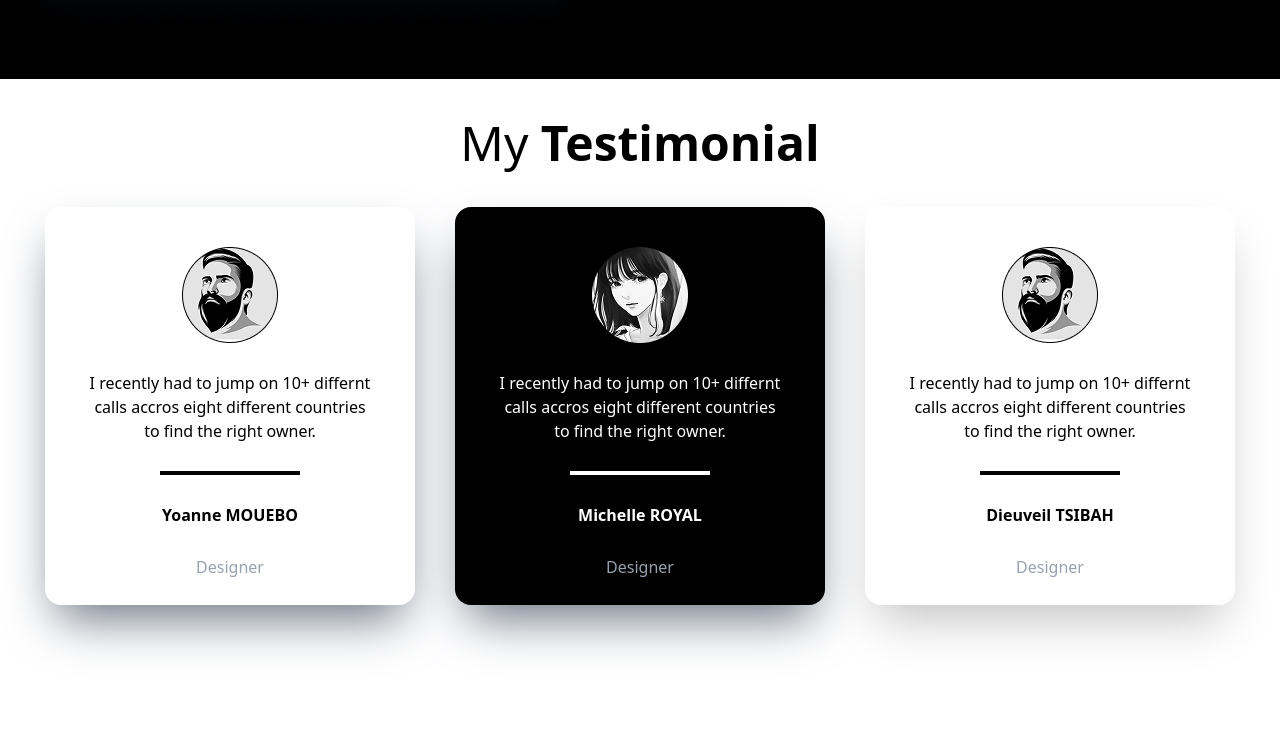
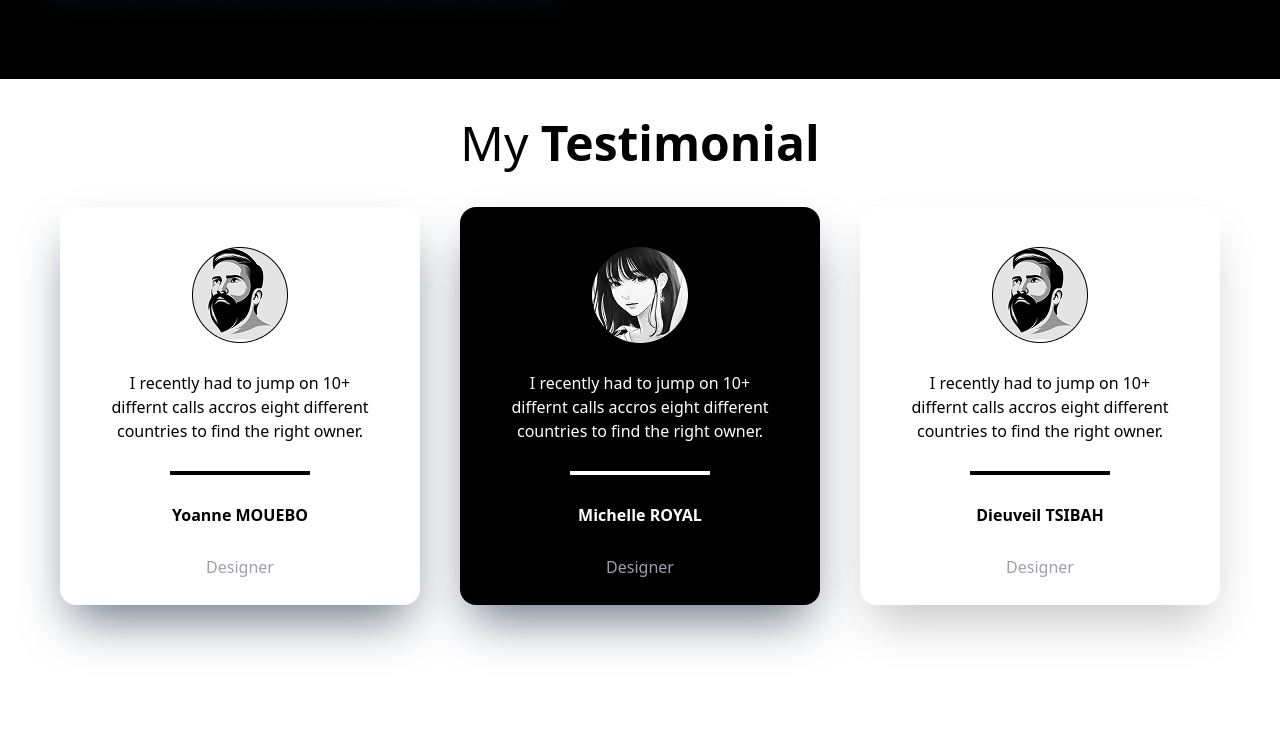
Before and after one commit to Dalva242/Portofolio-responsive, a website: page index.html in a window 1280 px wide. Shown: the part 4306-5048 px from the top of the page. Drawn offline with Linux system fonts and the light colour scheme.

Commit message:
Version amélioré de testimonial

```diff
--- a/index.html
+++ b/index.html
@@ -252,7 +252,7 @@
         </section>
 
         <!-- ---------------------SIXIEME SECTION -- TESTIMONY -->
-         <section class="py-10">
+         <section class="py-10 flex flex-col justify-center px-5">
             <h1 class="text-3xl md:text-5xl text-center" >My <span class="font-bold" >Testimonial</span></h1>
             <div class="p-10 space-y-10 md:flex md:justify-center md:gap-10">
                 <div class="shadow-2xl shadow-gray-500 h-99.5 w-92.5 p-10 rounded-2xl flex flex-col space-y-7 items-center">
```
